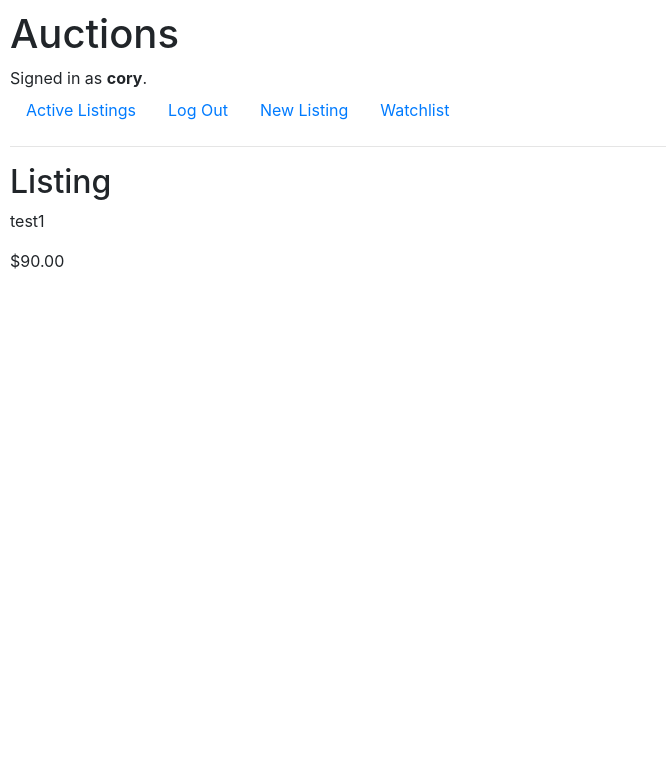
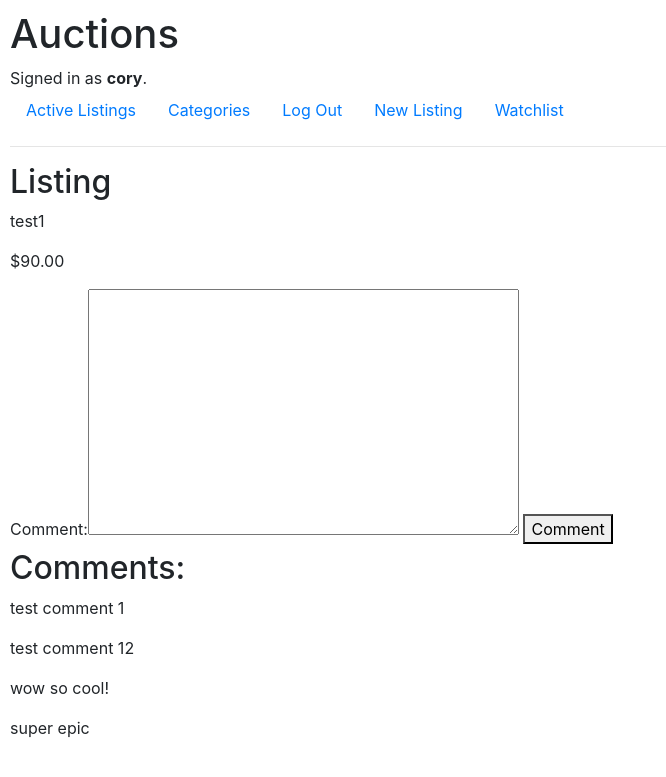
Before and after one commit to CoryChilton/cs50web, a Django app: page /listing/1 in a window 1280 px wide. Shown: the top 777 px of the page, without its empty margins (0-666 px from the left). Run offline with Django 3.2, Linux system fonts and the light colour scheme; a user stored in the database is signed in; data comes from the database, SQL or seed files in the repository; both versions use the stored data as it was after the commit; some libraries are stand-ins or nearby versions.

Commit message:
Add category functionality

```diff
--- a/commerce/auctions/admin.py
+++ b/commerce/auctions/admin.py
@@ -1,6 +1,6 @@
 from django.contrib import admin
 from django.contrib.auth.admin import UserAdmin
-from .models import User, Listing, Bid
+from .models import User, Listing, Bid, Comment
 
 class CustomUserAdmin(admin.ModelAdmin):
     filter_horizontal = ('listings',)
@@ -10,3 +10,4 @@ class CustomUserAdmin(admin.ModelAdmin):
 admin.site.register(User, CustomUserAdmin)
 admin.site.register(Listing)
 admin.site.register(Bid)
+admin.site.register(Comment)
--- a/commerce/auctions/models.py
+++ b/commerce/auctions/models.py
@@ -27,3 +27,11 @@ class Bid(models.Model):
 
     def __str__(self):
         return f'{self.user} bid {self.bid_price} on {self.listing}'
+
+class Comment(models.Model):
+    comment = models.TextField()
+    writer = models.ForeignKey(User, on_delete=models.CASCADE)
+    listing = models.ForeignKey(Listing, on_delete=models.CASCADE)
+
+    def __str__(self):
+        return f'{self.writer} commented "{self.comment}" on {self.listing}'
--- a/commerce/auctions/templates/auctions/layout.html
+++ b/commerce/auctions/templates/auctions/layout.html
@@ -19,6 +19,9 @@
         <ul class="nav">
             <li class="nav-item">
                 <a class="nav-link" href="{% url 'index' %}">Active Listings</a>
+            </li>
+            <li>
+                <a class="nav-link" href="{% url 'categories' %}">Categories</a>
             </li>
             {% if user.is_authenticated %}
                 <li class="nav-item">
--- a/commerce/auctions/templates/auctions/listing.html
+++ b/commerce/auctions/templates/auctions/listing.html
@@ -25,5 +25,18 @@
     {% elif is_winner %}
             <h3>You Won this Listing!</h3>
     {% endif %}
+    {% if user.is_authenticated %}
+        <form action="{% url 'comment' listing.pk %}" method="post">
+            {% csrf_token %}
+            {{ comment_form }}
+            <button type="submit">Comment</button>
+        </form>
+    {% endif %}
+    <h2>Comments:</h2>
+    {% for comment in comments %}
+        <p>{{ comment.comment }}</p>
+    {% endfor %}
+
+
 
 {% endblock %}
--- a/commerce/auctions/urls.py
+++ b/commerce/auctions/urls.py
@@ -13,5 +13,7 @@ urlpatterns = [
     path("watchlist/<str:listing_id>/delete", views.delete_from_watchlist, name='delete_from_watchlist'),
     path("listing/bid/<str:listing_id>", views.bid, name="bid"),
     path("listing/close/<str:listing_id>", views.close_listing, name='close_listing'),
-
+    path("listing/comment/<str:listing_id>", views.comment, name="comment"),
+    path("categories", views.categories, name="categories"),
+    path('categories/<str:category>/', views.category, name="category")
 ]
--- a/commerce/auctions/views.py
+++ b/commerce/auctions/views.py
@@ -6,7 +6,7 @@ from django.urls import reverse
 from django.contrib.auth.decorators import login_required
 from django import forms
 from .choices import CATEGORIES
-from .models import Listing, Bid
+from .models import Listing, Bid, Comment
 
 
 from .models import User
@@ -100,6 +100,9 @@ def new_listing(request):
 class BidForm(forms.Form):
     bid_price = forms.DecimalField(label='Bid ($)', decimal_places=2)
 
+class CommentForm(forms.Form):
+    comment = forms.CharField(label='Comment', widget=forms.Textarea)
+
 def listing(request, listing_id):
     listing = Listing.objects.get(pk=listing_id)
     if request.method == 'POST':
@@ -107,14 +110,30 @@ def listing(request, listing_id):
         return HttpResponseRedirect(reverse('watchlist'))
     # else:
     bid_form = BidForm()
-    winning_bid = Bid.objects.filter(listing=listing.pk).latest("timestamp")
-    is_winner = winning_bid.user == request.user
+    comment_form = CommentForm()
+    winning_bid = Bid.objects.filter(listing=listing.pk).order_by("-timestamp").first()
+    is_winner = winning_bid and winning_bid.user == request.user
+    comments = Comment.objects.filter(listing=listing)
 
     return render(request, "auctions/listing.html", {
             "listing": listing,
             "bid_form": bid_form,
-            "is_winner": is_winner
+            "comment_form": comment_form,
+            "is_winner": is_winner,
+            "comments": comments
         })
+
+@login_required
+def comment(request, listing_id):
+    l = Listing.objects.get(pk=listing_id)
+    if request.method == 'POST':
+        form = CommentForm(request.POST)
+        if form.is_valid():
+            c = Comment(comment=form.cleaned_data['comment'],
+                        writer=request.user,
+                        listing=l)
+            c.save()
+        return redirect('listing', listing_id=l.pk)
 
 @login_required
 def close_listing(request, listing_id):
@@ -156,3 +175,29 @@ def delete_from_watchlist(request, listing_id):
         listing = Listing.objects.get(pk=listing_id)
         request.user.listings.remove(listing)
         return HttpResponseRedirect(reverse('watchlist'))
+
+class CategoryForm(forms.Form):
+    category = forms.ChoiceField(label='Category', required=False, choices=CATEGORIES)
+
+def categories(request):
+    if request.method == 'POST':
+        form = CategoryForm(request.POST)
+        if form.is_valid():
+            category = form.cleaned_data['category']
+            return redirect('category', category=category)
+    else:
+        category_form = CategoryForm()
+        return render(request, 'auctions/categories.html', {
+            "category_form": category_form,
+        })
+
+def category(request, category):
+    listings = Listing.objects.filter(category=category)
+    for c_short, c_readable in CATEGORIES:
+        if c_short == category:
+            category_readable = c_readable
+    return render(request, 'auctions/category.html', {
+        'category': category,
+        'listings': listings,
+        'category_readable': category_readable,
+    })
```
Also changed, not shown: commerce/auctions/templates/auctions/categories.html (added, +11 -0 lines), commerce/auctions/templates/auctions/category.html (added, +18 -0 lines), commerce/auctions/migrations/0008_comment.py (added), commerce/db.sqlite3.
